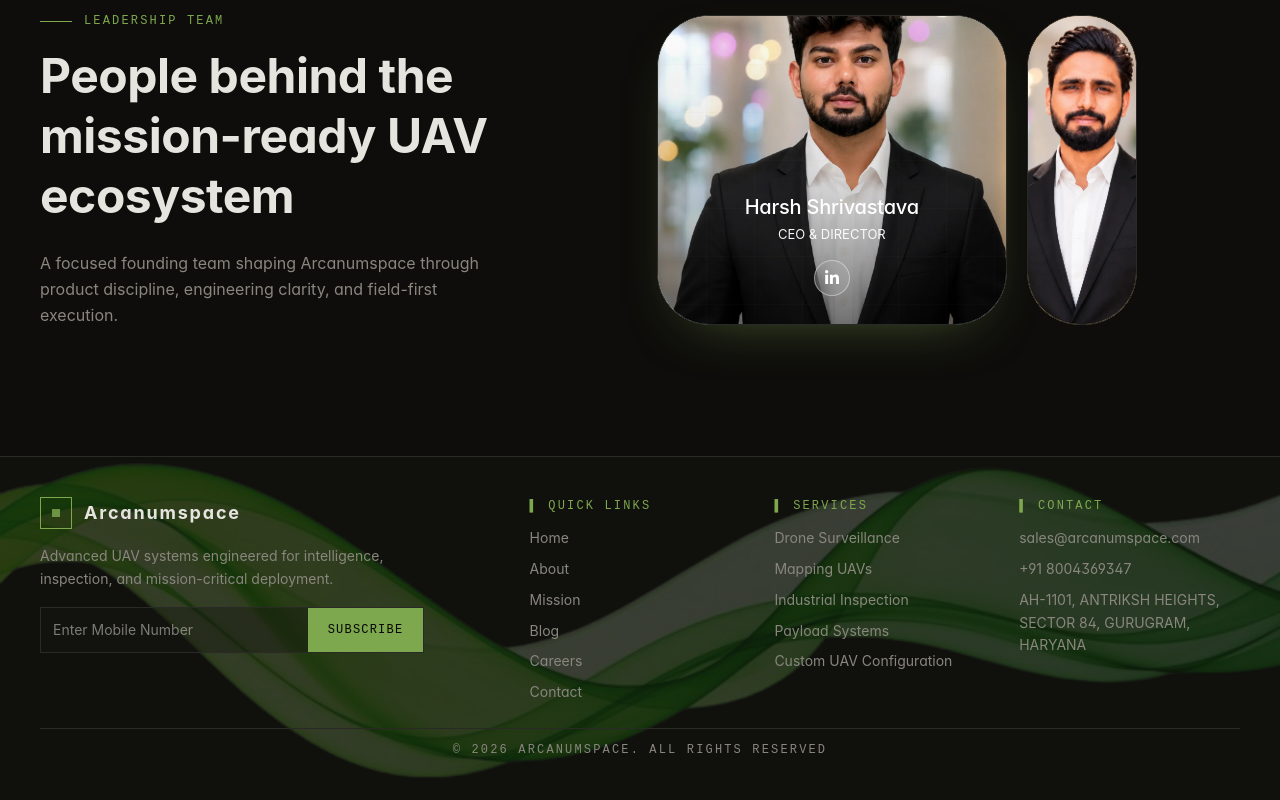
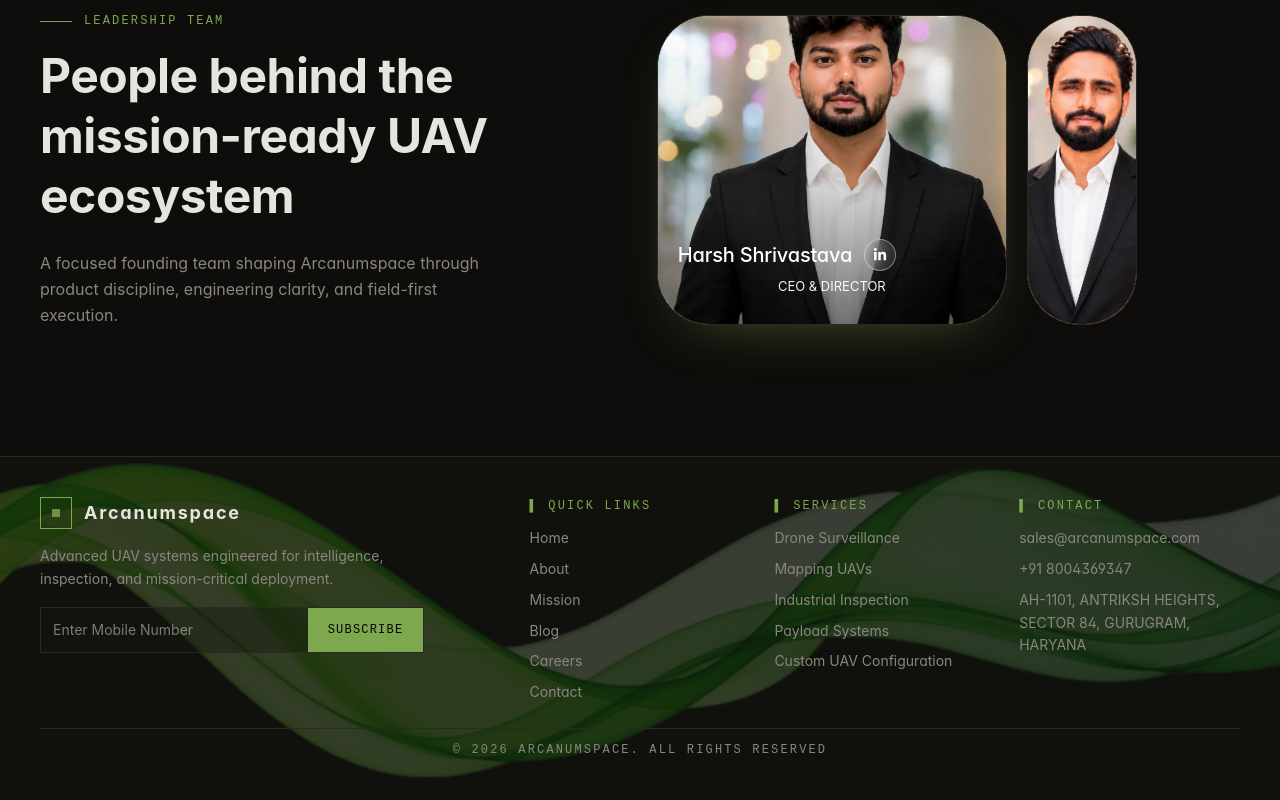
Before and after one commit to yogesaa8/drone, a React (Vite) app: page /about in a window 1280 px wide. Shown: the part 4126-4926 px from the top of the page. Built offline with nearby package versions, Linux system fonts and the light colour scheme.

Commit message:
about page member change design

```diff
--- a/src/pages/AboutPage.jsx
+++ b/src/pages/AboutPage.jsx
@@ -97,7 +97,6 @@ const AboutPage = () => {
               <div>
                 <div className="flex items-center gap-3 mb-5">
                   <span className="h-px w-8 bg-tactical" />
-
                   <span className="label-mono text-tactical">
                     Arcanumspace / Company Profile
                   </span>
@@ -130,9 +129,7 @@ const AboutPage = () => {
                   alt="Arcanumspace tactical drone platform"
                   className="aspect-4/3 w-full object-cover"
                 />
-
                 <div className="absolute inset-0 hud-grid opacity-20 pointer-events-none" />
-
                 <div className="absolute bottom-4 left-4 label-mono text-[10px] bg-background/80 px-3 py-2">
                   FIELD UNIT / ACTIVE READINESS
                 </div>
@@ -147,7 +144,6 @@ const AboutPage = () => {
                 <div className="font-display text-3xl font-bold text-tactical">
                   {value}
                 </div>
-
                 <div className="label-mono text-[10px] mt-3">{label}</div>
               </div>
             ))}
@@ -161,7 +157,6 @@ const AboutPage = () => {
           <div className="max-w-4xl">
             <div className="flex items-center gap-3 mb-4">
               <span className="h-px w-8 bg-tactical" />
-
               <span className="label-mono text-tactical">COMPANY OVERVIEW</span>
             </div>
 
@@ -177,7 +172,6 @@ const AboutPage = () => {
                 work spans airframe selection, electronics integration, payload
                 configuration, flight tuning, and deployment planning.
               </p>
-
               <p>
                 Our platforms support training, surveillance, ISR workflows,
                 rapid response, mapping, modular payload missions, and
@@ -185,13 +179,11 @@ const AboutPage = () => {
                 stable flight, quick launch readiness, field durability, and
                 clear operator control.
               </p>
-
               <p>
                 We work with teams from concept to deployment: defining mission
                 requirements, configuring platforms, validating performance,
                 preparing documentation, and supporting operator training.
               </p>
-
               <p>
                 The result is a focused UAV ecosystem designed for practical
                 readiness, repeatable field performance, and long-term
@@ -202,7 +194,7 @@ const AboutPage = () => {
         </div>
       </section>
 
-      {/* image */}
+      {/* Image */}
       <section className="py-10 sm:py-14 lg:py-20 border-t border-border">
         <div className="max-w-6xl mx-auto px-4 sm:px-6 lg:px-10">
           <FloatUpText>
@@ -212,7 +204,6 @@ const AboutPage = () => {
                 alt="Arcanumspace UAV operations"
                 className="w-full h-65 sm:h-95 md:h-115 lg:h-150 object-contain lg:object-cover object-center"
               />
-
               <div className="absolute inset-0 hud-grid opacity-20 pointer-events-none" />
             </div>
           </FloatUpText>
@@ -225,10 +216,8 @@ const AboutPage = () => {
           <div className="mb-12">
             <div className="flex items-center gap-3 mb-4">
               <span className="h-px w-8 bg-tactical" />
-
               <span className="label-mono text-tactical">CORE OPERATIONS</span>
             </div>
-
             <h2 className="font-display text-4xl md:text-5xl font-bold leading-tight">
               Focused capabilities for reliable UAV deployment
             </h2>
@@ -246,18 +235,14 @@ const AboutPage = () => {
                   aria-hidden="true"
                   className="absolute inset-0 h-full w-full object-cover opacity-0 transition-opacity duration-500 ease-out group-hover:opacity-80"
                 />
-
                 <div className="absolute inset-0 bg-charcoal/60 opacity-0 transition-opacity duration-500 ease-out group-hover:opacity-100" />
-
                 <div className="relative z-10">
                   <div className="label-mono text-tactical text-[10px] mb-5">
                     CAPABILITY {String(index + 1).padStart(2, "0")}
                   </div>
-
                   <h3 className="font-display text-2xl font-semibold mb-3 wrap-break-word">
                     {title}
                   </h3>
-
                   <p className="text-sm text-muted-foreground leading-relaxed transition-colors duration-300 group-hover:text-foreground">
                     {desc}
                   </p>
@@ -275,10 +260,8 @@ const AboutPage = () => {
             <div>
               <div className="flex items-center gap-3 mb-4">
                 <span className="h-px w-8 bg-tactical" />
-
                 <span className="label-mono text-tactical">WHY CHOOSE US</span>
               </div>
-
               <h2 className="font-display text-4xl sm:text-5xl font-bold leading-tight">
                 Practical UAV systems backed by engineering discipline and field
                 support
@@ -291,18 +274,15 @@ const AboutPage = () => {
                 complete operational system: platform, payload, communications,
                 training, maintenance, documentation, and deployment workflow.
               </p>
-
               <p>
                 From compact FPV training platforms to AI-assisted tactical
                 multirotor UAVs, every configuration is built with usability,
                 reliability, and mission adaptability at the center.
               </p>
-
               <div className="border border-border bg-charcoal p-6 corner-frame">
                 <div className="label-mono text-tactical text-[10px] mb-3">
                   FIELD-READY UAV DELIVERY
                 </div>
-
                 <p className="text-sm leading-relaxed">
                   Arcanumspace supports teams with platform selection,
                   configuration, flight validation, pilot training, and
@@ -323,16 +303,13 @@ const AboutPage = () => {
               <div>
                 <div className="flex items-center gap-3 mb-4">
                   <span className="h-px w-8 bg-tactical" />
-
                   <span className="label-mono text-tactical">
                     LEADERSHIP TEAM
                   </span>
                 </div>
-
                 <h2 className="font-display text-4xl sm:text-5xl font-bold leading-tight">
                   People behind the mission-ready UAV ecosystem
                 </h2>
-
                 <p className="mt-6 text-muted-foreground leading-relaxed max-w-xl">
                   A focused founding team shaping Arcanumspace through product
                   discipline, engineering clarity, and field-first execution.
@@ -343,7 +320,7 @@ const AboutPage = () => {
             <FloatUpText delay={0.15}>
               <div
                 onMouseLeave={() => setActiveMemberIndex(defaultActiveMember)}
-                className="grid grid-cols-1 sm:grid-cols-3 lg:flex items-stretch lg:items-center justify-start lg:justify-center gap-4 sm:gap-5 w-full"
+                className="grid grid-cols-1 sm:grid-cols-2 lg:flex items-stretch lg:items-center justify-center lg:justify-center gap-4 sm:gap-5 w-full"
               >
                 {teamMembers.map((member, index) => {
                   const isActive = activeMemberIndex === index;
@@ -396,9 +373,10 @@ const AboutPage = () => {
                         `}
                       />
 
+                      {/* Name / Role / LinkedIn */}
                       <div
                         className={`
-    absolute left-0 right-0 bottom-7 z-10 text-center text-white
+                          absolute left-0 right-0 bottom-7 z-10 px-5 text-white
                           transition-all duration-500
                           ${
                             isActive
@@ -407,15 +385,14 @@ const AboutPage = () => {
                           }
                         `}
                       >
+                        {/* Mobile & Tablet — centered vertical layout (unchanged) */}
+                        <div className="flex flex-col items-center text-center lg:hidden">
                           <h3 className="text-[20px] font-medium leading-none">
                             {member.name}
                           </h3>
-
                           <p className="mt-2 text-[13px] font-normal opacity-95">
                             {member.role}
                           </p>
-
-                        {/* LINKEDIN ICON */}
                           <a
                             href={member.linkedin}
                             target="_blank"
@@ -424,6 +401,27 @@ const AboutPage = () => {
                           >
                             <FaLinkedinIn size={16} />
                           </a>
+                        </div>
+
+                        {/* Desktop — name + LinkedIn icon on same line, role below */}
+                        <div className="hidden lg:block">
+                          <div className="flex items-center gap-3">
+                            <h3 className="text-[20px] font-medium leading-none">
+                              {member.name}
+                            </h3>
+                            <a
+                              href={member.linkedin}
+                              target="_blank"
+                              rel="noopener noreferrer"
+                              className="inline-flex items-center justify-center w-8 h-8 rounded-full border border-white/40 bg-white/10 backdrop-blur-sm hover:bg-white hover:text-black transition-all duration-300 flex-shrink-0"
+                            >
+                              <FaLinkedinIn size={14} />
+                            </a>
+                          </div>
+                          <p className="mt-1.5 text-[13px] font-normal opacity-95">
+                            {member.role}
+                          </p>
+                        </div>
                       </div>
                     </button>
                   );
```
Lines whose indentation alone changed are shown as unchanged.
